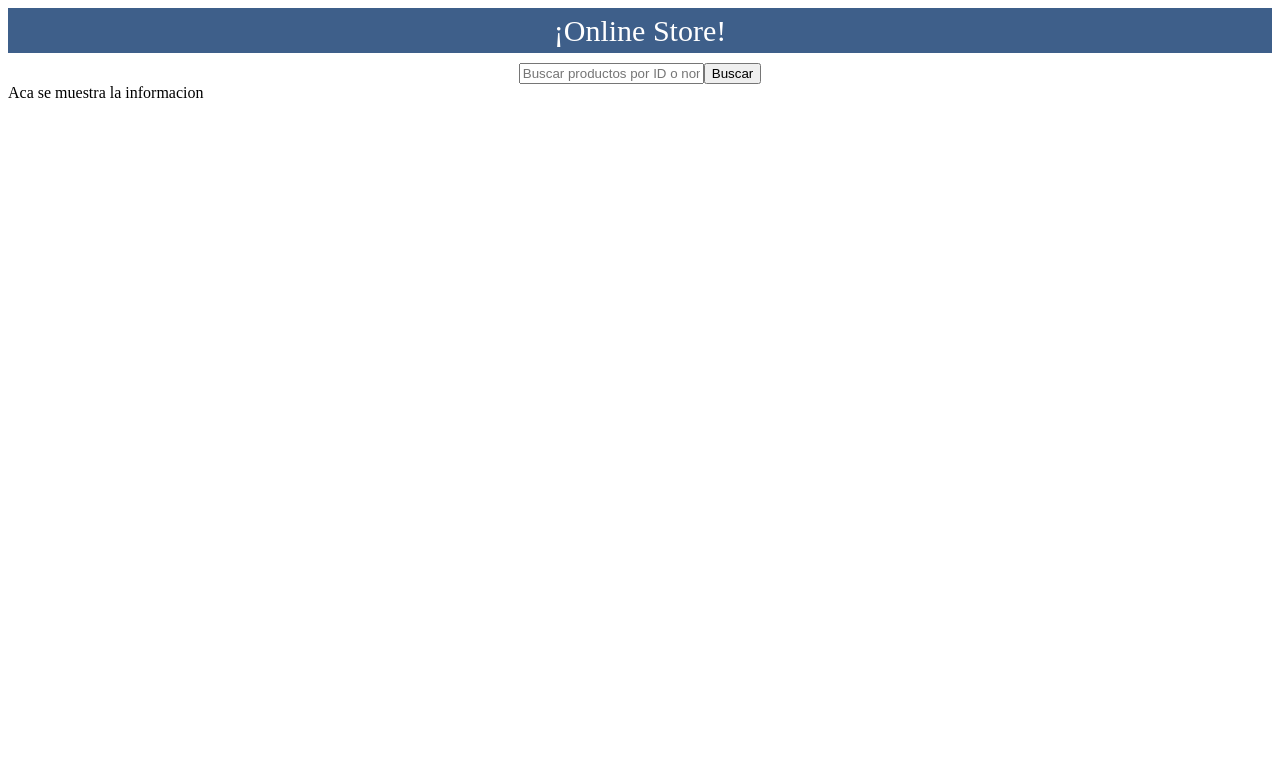
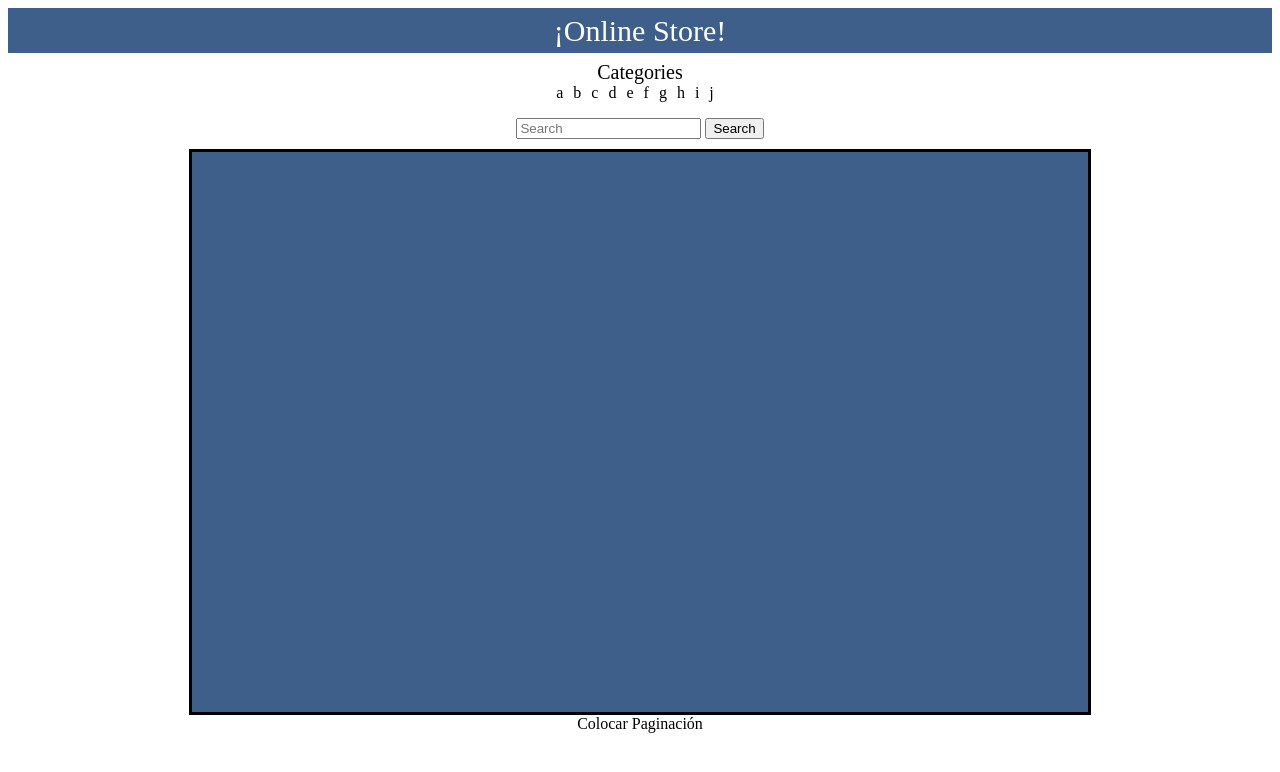
Before and after one commit to ImLuu/Ejercicio-Practico, a website: page Frontend/Page.html in a window 1280 px wide. Drawn offline with nearby package versions, Linux system fonts and the light colour scheme.

Commit message:
ningun cambio

```diff
--- a/Frontend/Page.html
+++ b/Frontend/Page.html
@@ -1,22 +1,63 @@
 <!DOCTYPE html>
 <html lang="es">
+
 <head>
     <meta charset="UTF-8">
     <meta name="viewport" content="width=device-width, initial-scale=1.0">
     <title>ONLINE STORE</title>
     <link rel="stylesheet" href="page.css">
 </head>
+<script src="https://cdn.jsdelivr.net/npm/bootstrap@5.3.3/dist/js/bootstrap.bundle.min.js"
+    integrity="sha384-YvpcrYf0tY3lHB60NNkmXc5s9fDVZLESaAA55NDzOxhy9GkcIdslK1eN7N6jIeHz" crossorigin="anonymous">
+</script>
+
+<script>
+
+</script>
+
 <body>
-    <div class="Initial_text">¡Online Store!</div>
-    <div class="search-bar">
-        <input list="productList" id="searchInput" placeholder="Buscar productos por ID o nombre">
-        <datalist id="productList"></datalist>
-        <button onclick="searchProducts()">Buscar</button>
+    <div class="page-nav">¡Online Store!</div>
+
+    <div class="content">
+        <div class="text-category">
+            Categories
+        </div>
+        <ul class="horizontal-list">
+            <li>a</li>
+            <li>b</li>
+            <li>c</li>
+            <li>d</li>
+            <li>e</li>
+            <li>f</li>
+            <li>g</li>
+            <li>h</li>
+            <li>i</li>
+            <li>j</li>
+        </ul>
+
     </div>
-    <section id="product_container"> Aca se muestra la informacion</section>
 
-    <script>
+    <nav class="navbar bg-body-tertiary">
+        <div class="container-fluid">
+            <form class="d-flex" role="search">
+                <input class="form-control me-2" type="search" placeholder="Search" aria-label="Search">
+                <button class="btn btn-outline-success" type="submit" onclick={}>Search</button>
+            </form>
+        </div>
+    </nav>
 
-    </script>
+    <section class="container" id="containerProducts">
+        <div class="card">
+            <div class="card-info">
+            </div>
+        </div>
+    </section>
+
+    <footer class="foot">
+        Colocar Paginación
+    </footer>
+
+
 </body>
+
 </html>
--- a/Frontend/page.css
+++ b/Frontend/page.css
@@ -1,4 +1,4 @@
-.Initial_text{
+.page-nav {
     display: flex;
     align-items: center;
     justify-content: center;
@@ -8,13 +8,72 @@
     color: white;
 }
 
-.search-bar{
+.search-bar {
     margin-block-start: 10px;
     display: flex;
     align-items: center;
     justify-content: center;
 }
 
-.product_container{
+
+.card {
+    inline-size: 56rem;
+    block-size: 35rem;
+    border: solid;
+    background-color: rgb(62, 95, 138);
 
 }
+
+.card-info {
+    display: flex;
+    align-items: center;
+    justify-content: center;
+    color: grey;
+}
+
+.container {
+    margin-block-start: 10px;
+    display: flex;
+    align-items: center;
+    justify-content: center;
+}
+
+.foot {
+    display: flex;
+    align-items: center;
+    justify-content: center;
+}
+
+.navbar {
+    margin-block-start: 0.5rem;
+    display: flex;
+    align-items: center;
+    justify-content: center;
+}
+
+.content {
+    margin-block-start: 0.5rem;
+    margin-block-end: 1rem;
+}
+
+.horizontal-list {
+    list-style-type: none;
+    padding: 0;
+    margin: 0;
+    display: flex;
+    align-items: center;
+    justify-content: center;
+
+}
+
+.horizontal-list li {
+    margin-inline-end: 10px;
+
+}
+
+.text-category{
+    display: flex;
+    align-items: center;
+    justify-content: center;
+    font-size: 20px;
+}
--- a/package.json
+++ b/package.json
@@ -10,6 +10,7 @@
   "license": "ISC",
   "description": "",
   "dependencies": {
+    "axios": "^1.7.2",
     "cors": "^2.8.5",
     "dotenv": "^16.4.5",
     "express": "^4.19.2",
```
Also changed, not shown: Frontend/page.js (added), 1 other file.
